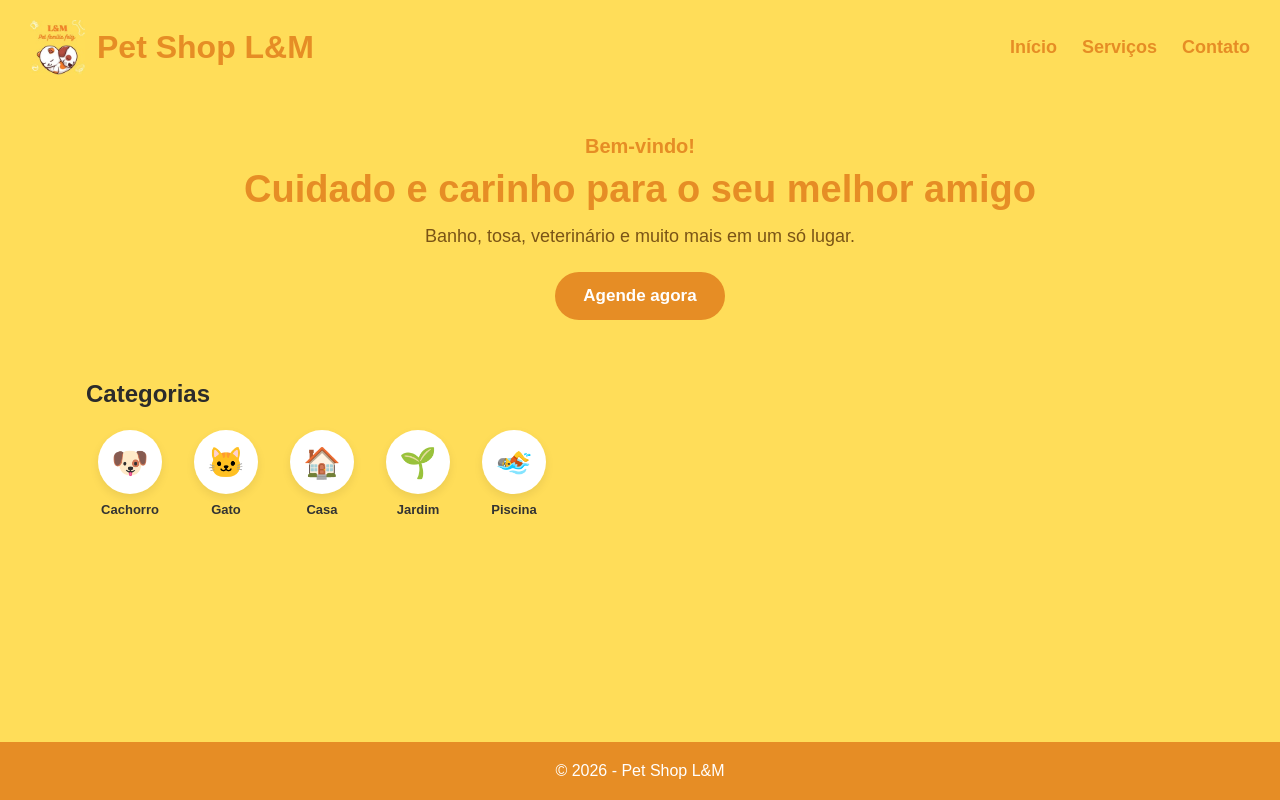
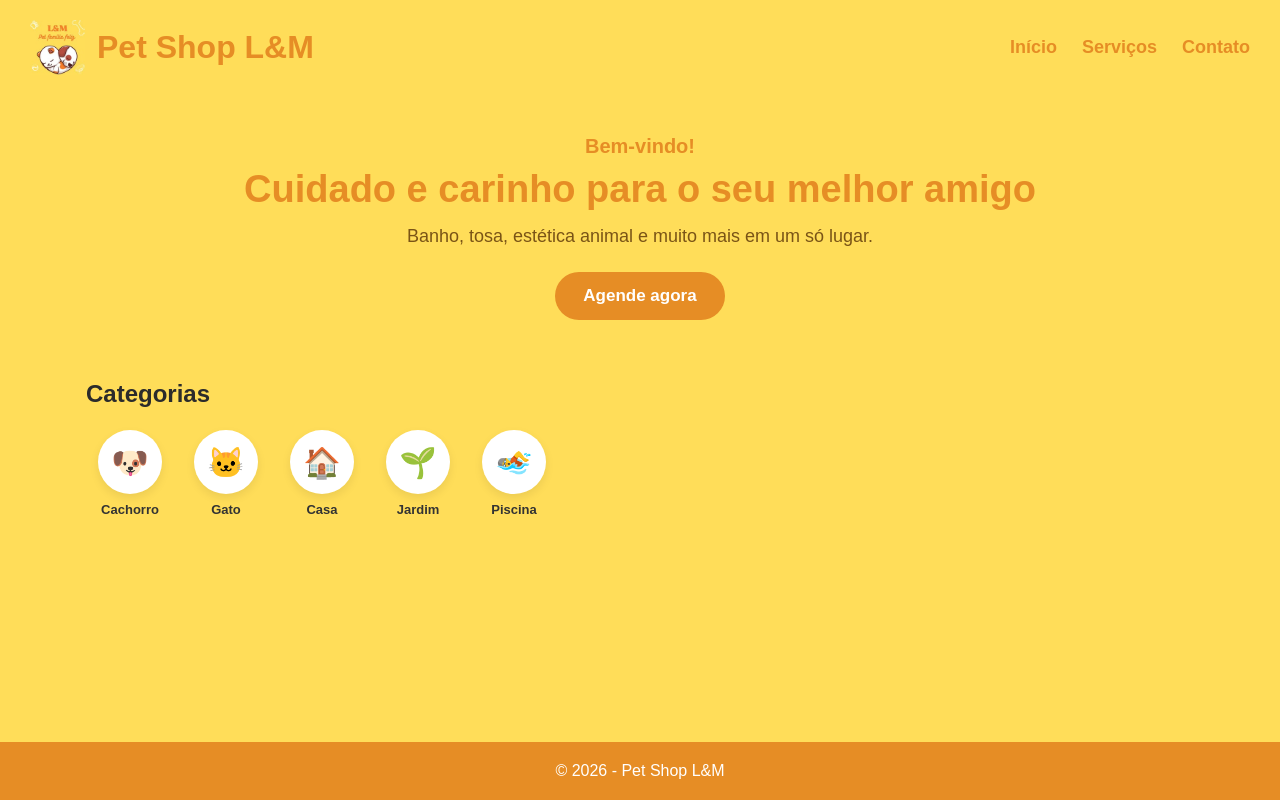
Before and after one commit to PetShopLeM/PetShop-L-M, a website built with Vite: page src/pages/index.html in a window 1280 px wide. Built offline with nearby package versions, Linux system fonts and the light colour scheme; no server answers.

```diff
--- a/src/pages/index.html
+++ b/src/pages/index.html
@@ -28,7 +28,7 @@
     <section class="hero">
       <p class="destaque">Bem-vindo!</p>
       <h2>Cuidado e carinho para o seu melhor amigo</h2>
-      <p>Banho, tosa, veterinário e muito mais em um só lugar.</p>
+      <p>Banho, tosa, estética animal e muito mais em um só lugar.</p>
       <button id="botaoMensagem" type="button">Agende agora</button>
     </section>
 
```
